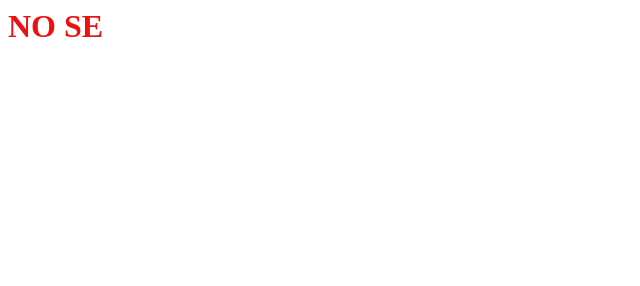
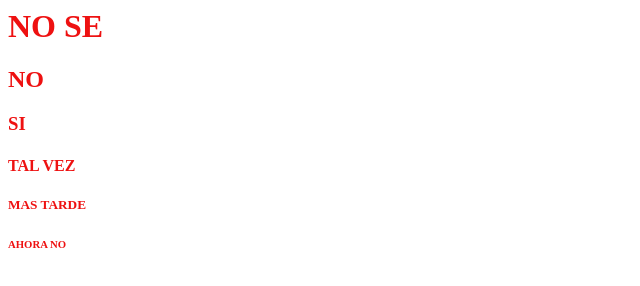
Before and after one commit to macadriano/MapaGUS, a plain HTML site: page index.html in a window 1280 px wide. Shown: the whole page, without its empty margins (0-640 px from the left). Drawn offline with Linux system fonts and the light colour scheme.

Commit message:
Add additional heading elements to index.html for improved content structure

```diff
--- a/index.html
+++ b/index.html
@@ -5,3 +5,8 @@
   a:hover { color: #c00; }     /* link al pasar el mouse */
 </style>
 <h1 class="rojo">NO SE</h1>
+<h2 class="rojo">NO</h2>
+<h3 class="rojo">SI</h3>
+<h4 class="rojo">TAL VEZ</h4>
+<h5 class="rojo">MAS TARDE</h5>
+<h6 class="rojo">AHORA NO</h6>
```
